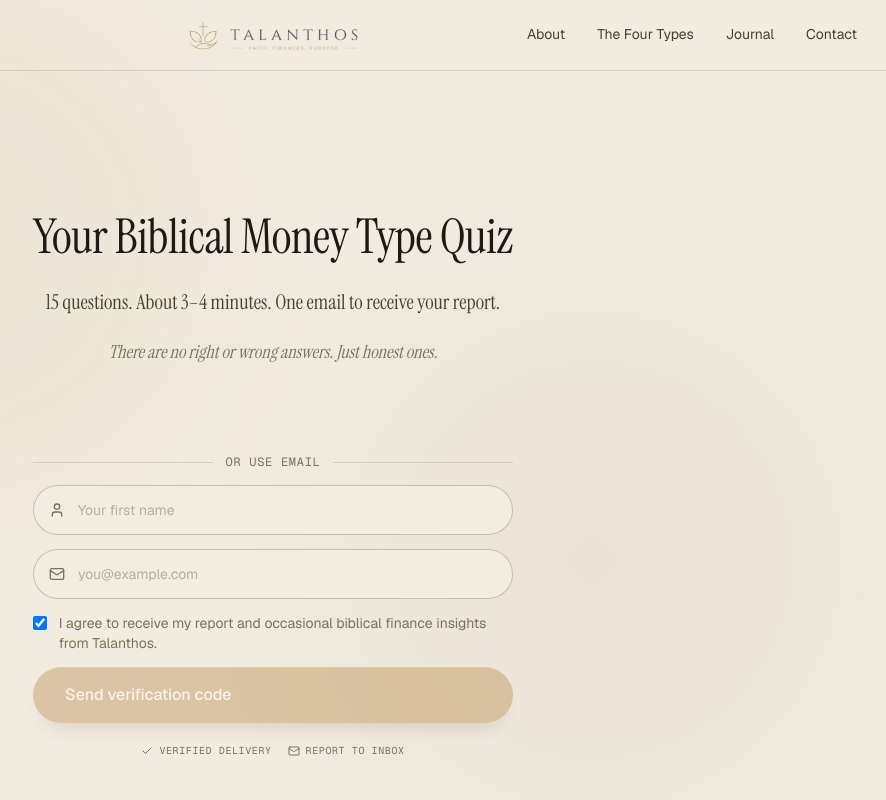
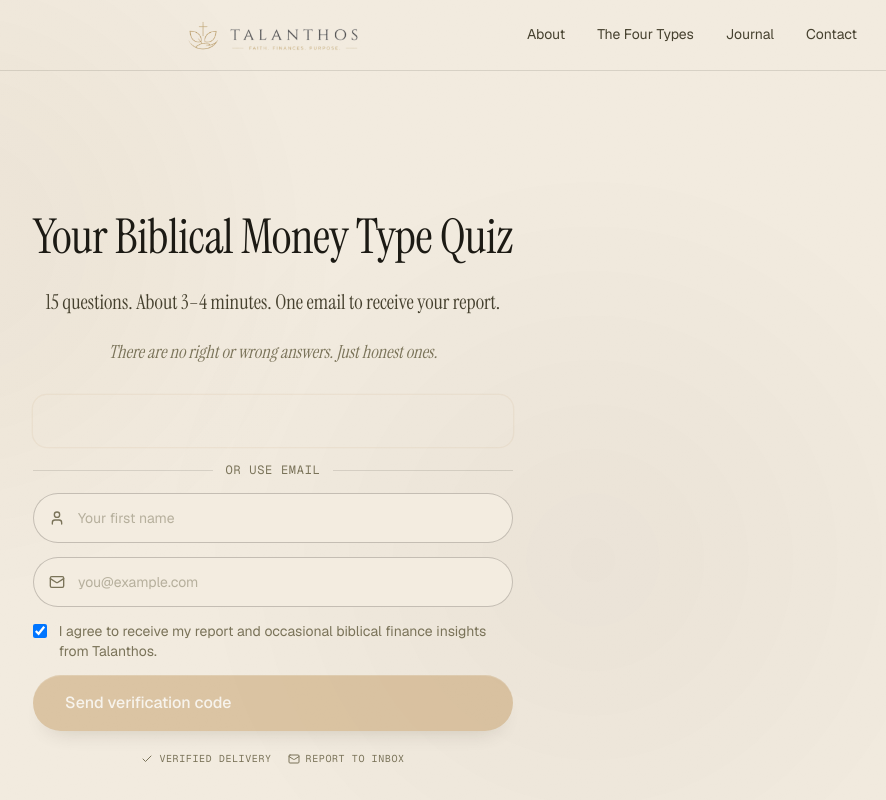
Before and after one commit to nescodigital/talanthos, a Next.js app: page /quiz in a window 1280 px wide. Shown: the top 800 px of the page, without its empty margins (367-1253 px from the left). Built offline with nearby package versions, Linux system fonts and the light colour scheme.

Commit message:
fix(quiz): center Google button + gold pulse glow effect
- Google button wrapper centered with flex justifyContent center
- Subtle gold pulse animation (box-shadow) to draw attention
- Animation uses Talanthos accent color rgba(184,138,74,0.25)

```diff
--- a/src/app/quiz/page.tsx
+++ b/src/app/quiz/page.tsx
@@ -322,10 +322,26 @@ function QuizIntroContent() {
               </p>
 
               <div style={{ width: "100%", display: "flex", flexDirection: "column", gap: 14, marginTop: 8 }}>
-                {/* Google Sign In — first and full width */}
+                {/* Google Sign In — first, centered, with glow */}
                 {!codeSent && (
                   <>
-                    <div id="google-signin-button" style={{ width: "100%", minHeight: 44 }} />
+                    <div
+                      style={{
+                        display: "flex",
+                        justifyContent: "center",
+                        padding: "4px",
+                        borderRadius: 14,
+                        animation: "googlePulse 2s ease-in-out infinite",
+                      }}
+                    >
+                      <div id="google-signin-button" style={{ minHeight: 44 }} />
+                    </div>
+                    <style>{`
+                      @keyframes googlePulse {
+                        0%, 100% { box-shadow: 0 0 0 0 rgba(184,138,74,0); }
+                        50% { box-shadow: 0 0 0 4px rgba(184,138,74,0.25); }
+                      }
+                    `}</style>
                     <div style={{ display: "flex", alignItems: "center", gap: 12, color: "var(--muted)", fontSize: 12, fontFamily: "var(--mono)", letterSpacing: "0.06em" }}>
                       <div style={{ flex: 1, height: 1, background: "var(--rule)" }} />
                       <span>OR USE EMAIL</span>
```
